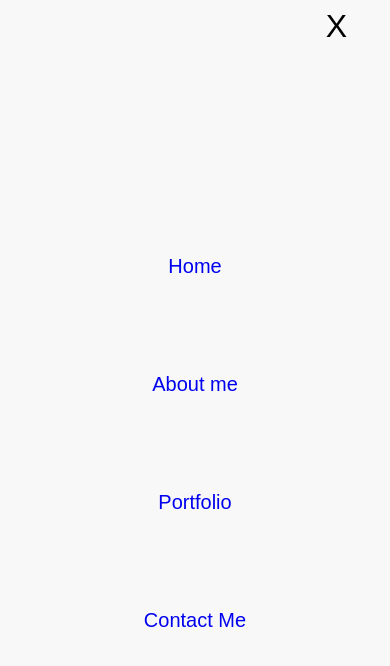
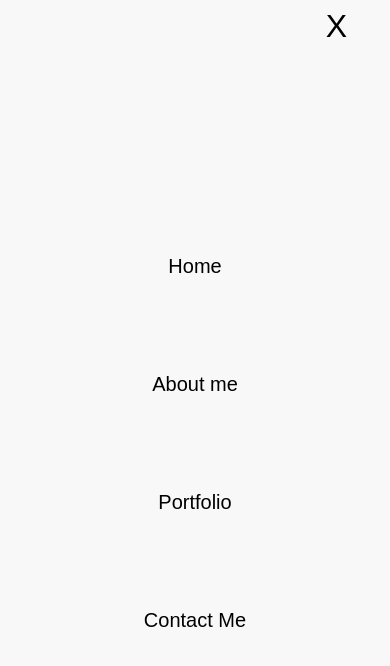
Before and after one commit to ekenecf/portfolio, a React (Create React App) app: page / in a window 390 px wide. Both pictures are taken after a click on the element 339 px from the left and 34 px from the top of the page. Shown: the top 666 px of the page. Built offline with nearby package versions, Linux system fonts and the light colour scheme.

Commit message:
Update header.css and run build for deployment

```diff
--- a/src/components/Header.css
+++ b/src/components/Header.css
@@ -85,8 +85,6 @@
     top: 0;
     width: 100%;
     height: 100vh;
-
-    /* background: rgba(0, 12, 0, 0.808); */
     backdrop-filter: blur(10px);
     z-index: 11;
     left: 0;
@@ -106,14 +104,10 @@
 
   .Mobile-List a {
     text-decoration: none;
-
-    /* color: aliceblue; */
   }
 
   .cancel {
     font-size: 32px;
-
-    /* color: aliceblue; */
     position: absolute;
     right: 11%;
     top: 1%;
@@ -140,4 +134,8 @@
       opacity: 1;
     }
   }
+
+  .home, .about, .link-remove {
+    color: #000;
+  }
 }
--- a/src/components/Home.css
+++ b/src/components/Home.css
@@ -1,11 +1,4 @@
 .home_card {
-  /* display: flex;
-  justify-content: center;
-  align-items: center;
-  background: #000;
-  width: 100%;
-  position: absolute;
-  top: 10%; */
   display: flex;
   -webkit-box-align: center;
   align-items: center;
@@ -16,13 +9,10 @@
 }
 
 .developer_short_detail {
-  /* background: red; */
   width: 29%;
   height: 50vh;
   display: flex;
   flex-direction: column;
-
-  /* row-gap: 2%; */
   margin-top: 3%;
 }
 
@@ -141,11 +131,11 @@
 
   .developer_image {
     width: 50%;
-    height: 35vh;
+    height: 32vh;
   }
 
   .developer_image img {
-    height: 34vh;
+    height: 31vh;
   }
 
   .developer_short_detail {
@@ -159,4 +149,9 @@
   .developer_short_detail h2 {
     font-size: 16px;
   }
+
+  .developers_socials {
+    gap: 20%;
+    margin-left: 16%;
+  }
 }
--- a/src/components/Information.js
+++ b/src/components/Information.js
@@ -29,7 +29,7 @@ const info = {
       text: 'ekens2u@gmail.com',
     },
   ],
-  bio: "Hello! My name is Nwachukwu Ekene. I am a full-stack development student enrolled in a remote software development school that uses pair programming and real-world projects to teach development.Here, I code every day with other developers globally and learn the ability to demonstrate enough coding skills to pass the rigorous acceptance rate. I've spent several months immersed in remote development, building from landing pages to Rails APIs. I enjoy long walks on the beach and playing chess.",
+  bio: "Hello! My name is Nwachukwu Ekene. I am a full-stack developer in microverse a remote organisation that uses pair programming and real-world projects to teach development. Here, I code every day with other developers globally having the ability to demonstrate enough coding skills to pass the rigorous acceptance rate. I've spent several months immersed in remote development, building from landing pages to Rails APIs. I enjoy long walks on the beach and playing chess.",
   skills:
         {
           proficientWith: ['javascript', 'react', 'redux', 'git', 'github', 'bootstrap', 'html5', 'css3', 'figma', 'Ruby', 'Ruby on Rails', 'Postgresql'],
--- a/src/components/MobileMenu.js
+++ b/src/components/MobileMenu.js
@@ -11,10 +11,10 @@ function MobileMenu(props) {
     <div className="mobile">
       <div className="Mobile-List">
         <NavLink to="/">
-          <div role="button" tabIndex={0} onClick={CancelMenu} onKeyDown={CancelMenu}>Home</div>
+          <div className="home" role="button" tabIndex={0} onClick={CancelMenu} onKeyDown={CancelMenu}>Home</div>
         </NavLink>
         <NavLink to="/about">
-          <div role="button" tabIndex={0} onClick={CancelMenu} onKeyDown={CancelMenu}>About me</div>
+          <div className="about" role="button" tabIndex={0} onClick={CancelMenu} onKeyDown={CancelMenu}>About me</div>
         </NavLink>
         <NavLink to="/portfolio">
           <div className="link-remove" role="button" tabIndex={0} onClick={CancelMenu} onKeyDown={CancelMenu}>Portfolio</div>
```
